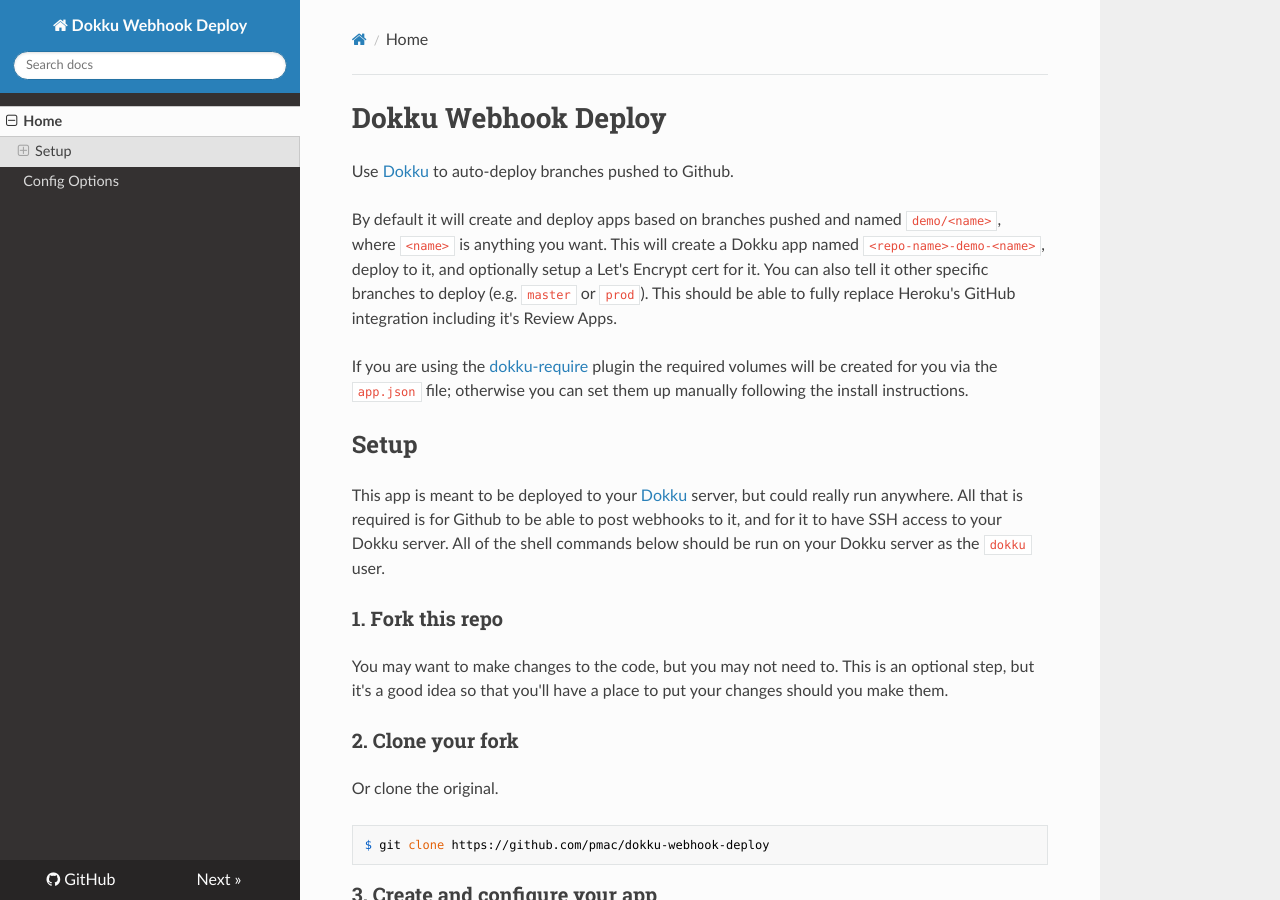
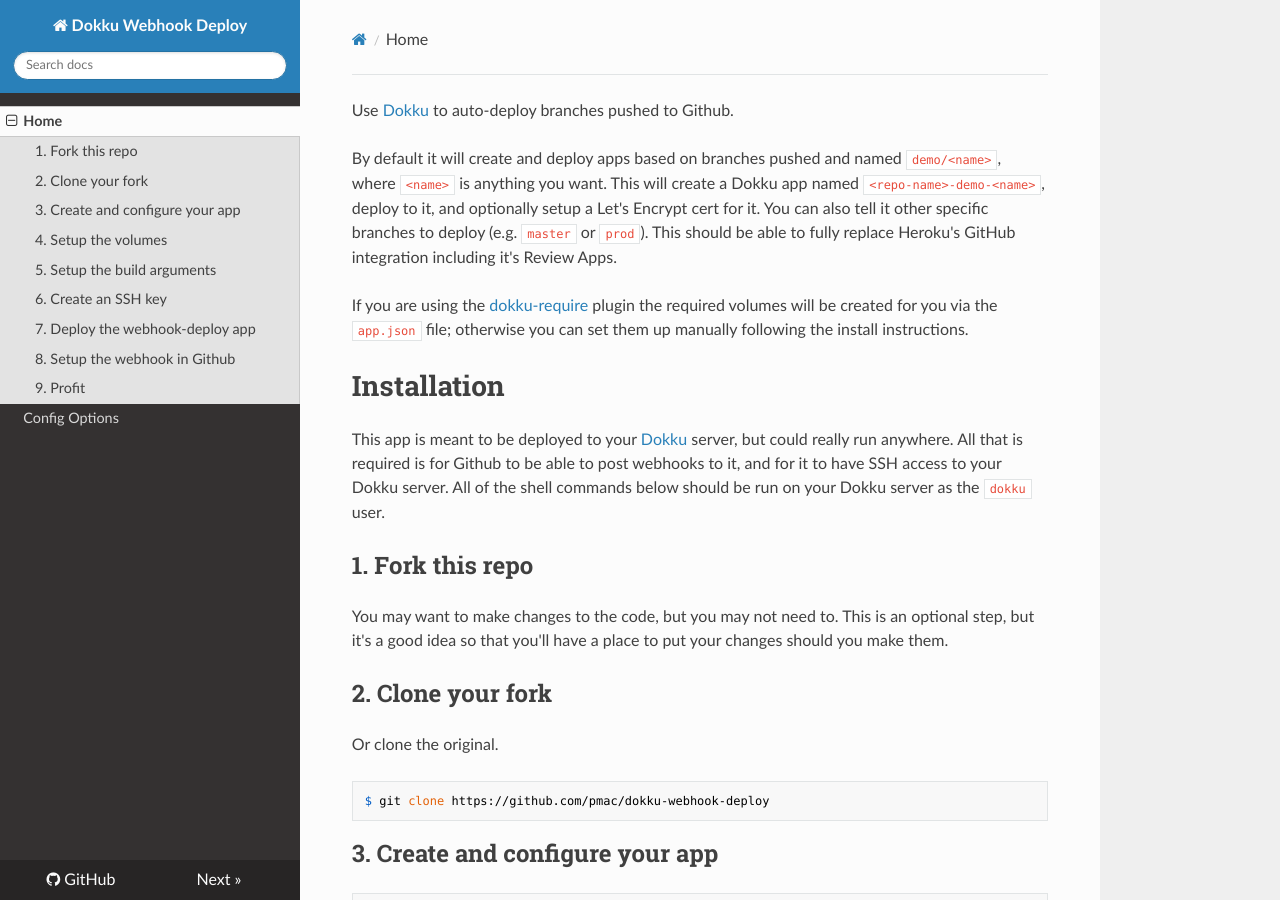
Before and after one commit to pmac/dokku-webhook-deploy, an MkDocs documentation site: the page built from docs/index.md, in a window 1280 px wide and 900 px high. Built offline with MkDocs 1.6.1, drawn with Linux system fonts in a browser that asks for light colours; nearby versions of some CDN libraries.

Commit message:
Fix headers and levels in docs

````diff
--- a/docs/index.md
+++ b/docs/index.md
@@ -1,5 +1,3 @@
-# Dokku Webhook Deploy
-
 Use [Dokku][] to auto-deploy branches pushed to Github.
 
 By default it will create and deploy apps based on branches pushed and named `demo/<name>`, where `<name>`
@@ -10,18 +8,18 @@
 If you are using the [dokku-require](https://github.com/crisward/dokku-require) plugin the required volumes
 will be created for you via the `app.json` file; otherwise you can set them up manually following the install instructions.
 
-## Setup
+# Installation
 
 This app is meant to be deployed to your [Dokku][] server, but could really run anywhere. All that is required
 is for Github to be able to post webhooks to it, and for it to have SSH access to your Dokku server. All of the shell
 commands below should be run on your Dokku server as the `dokku` user.
 
-### 1. Fork this repo
+## 1. Fork this repo
 
 You may want to make changes to the code, but you may not need to. This is an optional step, but it's a good idea
 so that you'll have a place to put your changes should you make them.
 
-### 2. Clone your fork
+## 2. Clone your fork
 
 Or clone the original.
 
@@ -29,7 +27,7 @@
 $ git clone https://github.com/pmac/dokku-webhook-deploy
 ```
 
-### 3. Create and configure your app
+## 3. Create and configure your app
 
 ```shell
 $ export APP_NAME=deployer # or whatever you want your app name to be
@@ -43,7 +41,7 @@
 You can see more about all of the configuration options in the [config docs](config.md), but this should
 be a good start.
 
-### 4. Setup the volumes
+## 4. Setup the volumes
 
 The app will store some things on the Dokku host: ssh keys, deployment logs, and the bare git repos.
 
@@ -54,7 +52,7 @@
 $ dokku storage:mount $APP_NAME /var/lib/dokku/data/storage/$APP_NAME/repos:/app/repos
 ```
 
-### 5. Setup the build arguments
+## 5. Setup the build arguments
 
 Because the app interacts with the filesystem via the above volumes, it's best if it does so as the `dokku`
 user so that permission issues don't arise. To combat that the Dockerfile will accept build args for the user
@@ -65,7 +63,7 @@
 $ dokku docker-options:add $APP_NAME build "--build-arg USER_ID=$(id -u)"
 ```
 
-### 6. Create an SSH key
+## 6. Create an SSH key
 
 The app communicates with Dokku via SSH. You should create a new key pair for this specifically.
 Make sure you create it with an empty passphrase.
@@ -83,7 +81,7 @@
 
 > Note: You may have to do this one as root. Run it via `sudo` from an account with permission to do that.
 
-### 7. Deploy the webhook-deploy app
+## 7. Deploy the webhook-deploy app
 
 From your machine push this app you cloned in step 2 to the new app you created in Dokku. Once the initial deployment
 is finished and working it is strongly recommended to use the [Let's Encrypt plugin][] to enable TLS on this app so that
@@ -93,7 +91,7 @@
 $ dokku letsencrypt $APP_NAME
 ```
 
-### 8. Setup the webhook in Github
+## 8. Setup the webhook in Github
 
 Navigate to your repo's webhook settings (URL below) and enter the following for the web:
 
@@ -104,7 +102,7 @@
 * Which events would you like to trigger this webhook?: `Just the push event`
 * Active: checked
 
-### 9. Profit
+## 9. Profit
 
 You should be done! Now you can push a branch like `demo/test` to your repo and hopefully see a new app! If you configure Slack
 integration it will give you the link to the new app and the deployment log. If not you can find the deployment log at a URL like:
````
